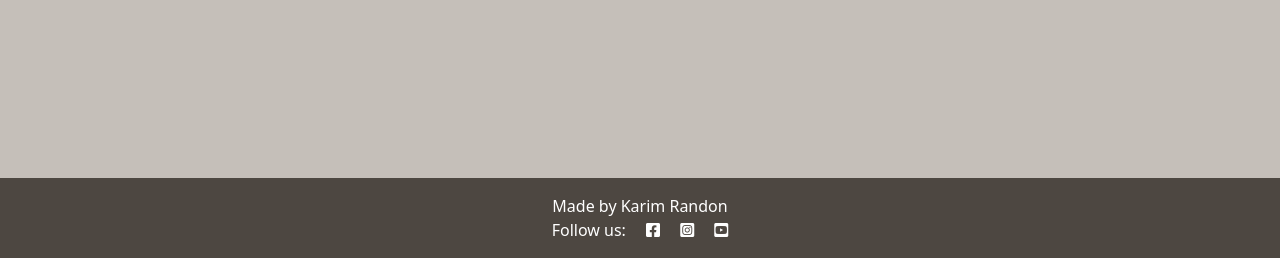
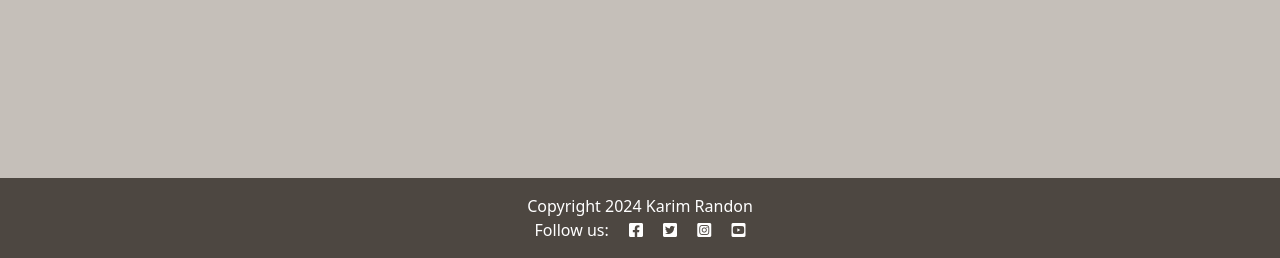
Before and after one commit to krandon1986/project-4-full-stack-blogspace, a Django app: page / in a window 1280 px wide. Shown: the part 542-800 px from the top of the page. Run offline with Django 4.2, Linux system fonts and the light colour scheme; data that the repository does not hold is empty; parts of the project's set-up code (start-up, migrations or seed data) failed here and were passed over; some libraries are stand-ins or nearby versions.

Commit message:
Add a copyright block in the footage of the base.html and the bottom of the index.html

```diff
--- a/blog/templates/blog/index.html
+++ b/blog/templates/blog/index.html
@@ -44,3 +44,7 @@
 
 <!--index.html content ends here-->
 {% endblock %}
+
+{% block copyright %}
+    Copyright 2024 Karim Randon
+{% endblock %}
--- a/templates/base.html
+++ b/templates/base.html
@@ -41,17 +41,21 @@
 
         <main class="flex-shrink-0-main-bg">
             {% block content %}
-            <!-- Content Goes here-->
+                <!-- Content Goes here-->
             {% endblock content %}
         </main>
 
         <!--Footer-->
         <footer class="footer mt-auto py-3 black-fox">
-            <p class="m-0 text-center text-white">Made by Karim Randon</p>
+            <p class="m-0 text-center text-white">
+                {% block copyright %}
+                    Made by Karim Randon
+                {% endblock copyright %}
+            </p>
             <p class="m-0 text-center text-white">
                 Follow us: <i class="fab fa-facebook-square ms-3"></i>
-                <i class="fa-brands fa-x-twitter ms-3"></i>
-                <i class="fab fa-instagram-square ms3"></i>
+                <i class="fab fa-twitter-square ms-3"></i>
+                <i class="fab fa-instagram-square ms-3"></i>
                 <i class="fab fa-youtube-square ms-3"></i>
             </p>
         </footer>
```
